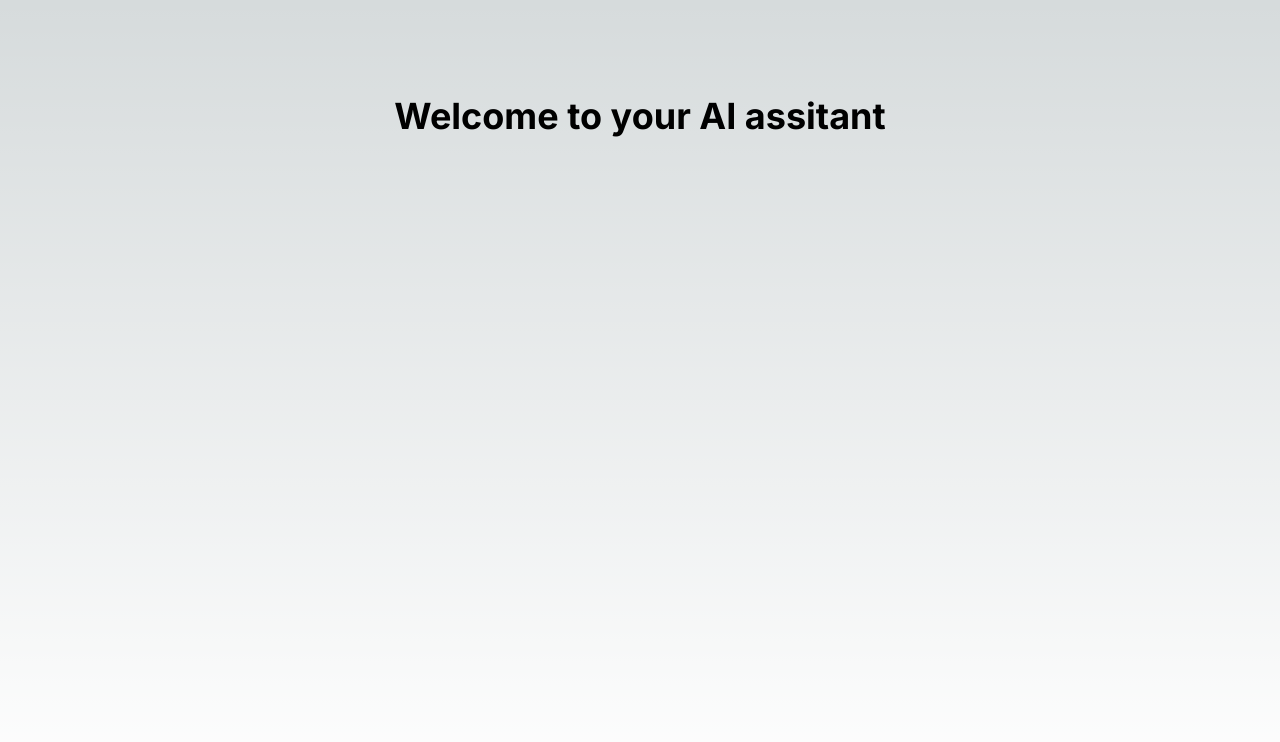
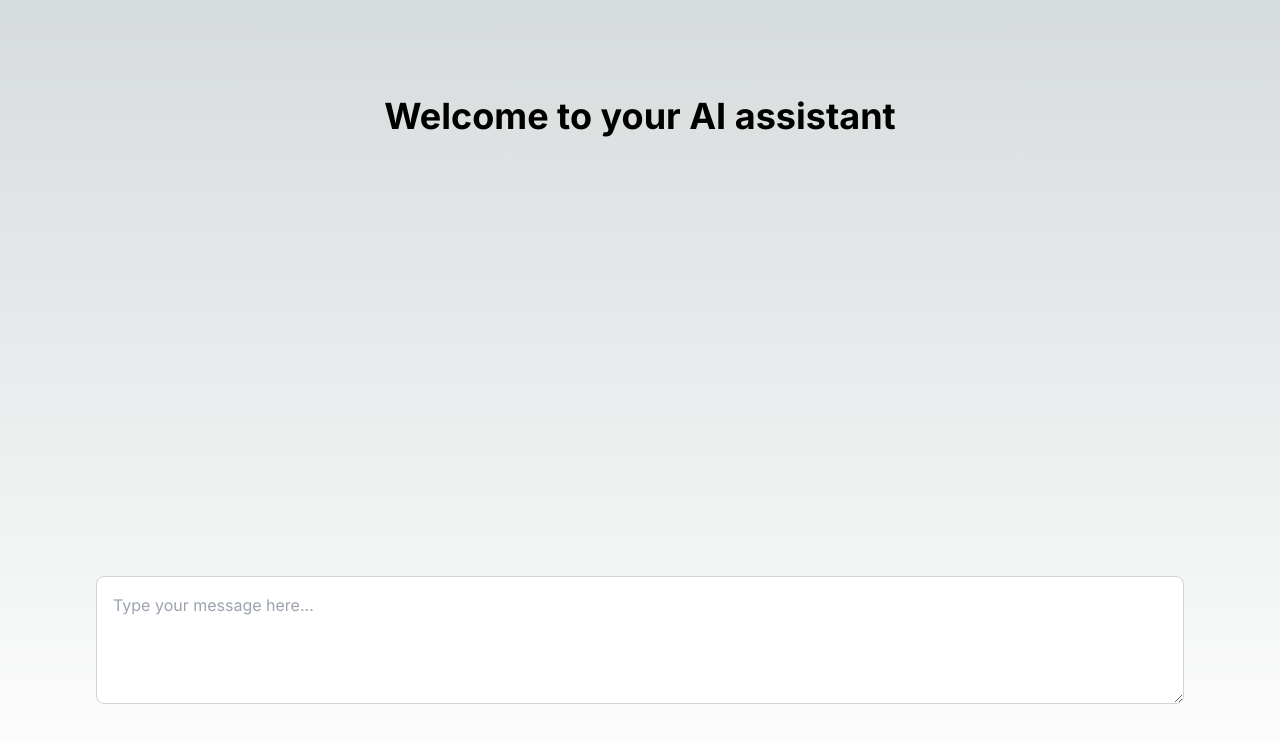
Before and after one commit to ShanTirmizi/Chat-gpt-nextjs, a Next.js app: page / in a window 1280 px wide. Shown: the top 742 px of the page. Built offline with nearby package versions, Linux system fonts and the light colour scheme.

Commit message:
add react query and api end point

```diff
--- a/package.json
+++ b/package.json
@@ -9,6 +9,7 @@
     "lint": "next lint"
   },
   "dependencies": {
+    "@tanstack/react-query": "^4.32.6",
     "@types/node": "20.4.7",
     "@types/react": "18.2.18",
     "@types/react-dom": "18.2.7",
--- a/src/app/layout.tsx
+++ b/src/app/layout.tsx
@@ -1,3 +1,4 @@
+import Providers from '@/components/Providers'
 import './globals.css'
 import type { Metadata } from 'next'
 import { Inter } from 'next/font/google'
@@ -16,7 +17,9 @@ export default function RootLayout({
 }) {
   return (
     <html lang="en">
-      <body className={inter.className}>{children}</body>
+      <Providers>
+        <body className={inter.className}>{children}</body>
+      </Providers>
     </html>
   )
 }
--- a/src/app/page.tsx
+++ b/src/app/page.tsx
@@ -1,11 +1,12 @@
-import Image from 'next/image'
+import ChatInput from '@/components/ChatInput';
 
 export default function Home() {
   return (
     <main className="flex min-h-screen flex-col items-center justify-between p-24">
       <h1 className="text-4xl font-bold text-center">
-        Welcome to your AI assitant
+        Welcome to your AI assistant
       </h1>
+      <ChatInput />
     </main>
   )
 }
--- /dev/null
+++ b/src/components/ChatInput.tsx
@@ -0,0 +1,20 @@
+'use client'
+
+import { FC, useState } from 'react'
+
+interface ChatInputProps {}
+
+const ChatInput: FC<ChatInputProps>= () => {
+  const [input, setInput] = useState('')
+  return (
+    <>
+      <textarea className="w-full h-32 border border-gray-300 rounded-lg p-4 text-black"
+        placeholder="Type your message here..."
+
+      />
+
+    </>
+  )
+}
+
+export default ChatInput
--- /dev/null
+++ b/src/components/Providers.tsx
@@ -0,0 +1,15 @@
+'use client'
+
+import { FC, ReactNode } from "react"
+import { QueryClient, QueryClientProvider } from "@tanstack/react-query"
+
+interface ProvidersProps {
+  children: ReactNode
+}
+
+const Providers: FC<ProvidersProps>= ({ children }) => {
+  const queryClient = new QueryClient()
+  return <QueryClientProvider client={queryClient}>{children}</QueryClientProvider>
+}
+
+export default Providers
```
Also changed, not shown: src/lib/utils.tsx (added), 1 other file (tests, documents, lock files or other folders).
